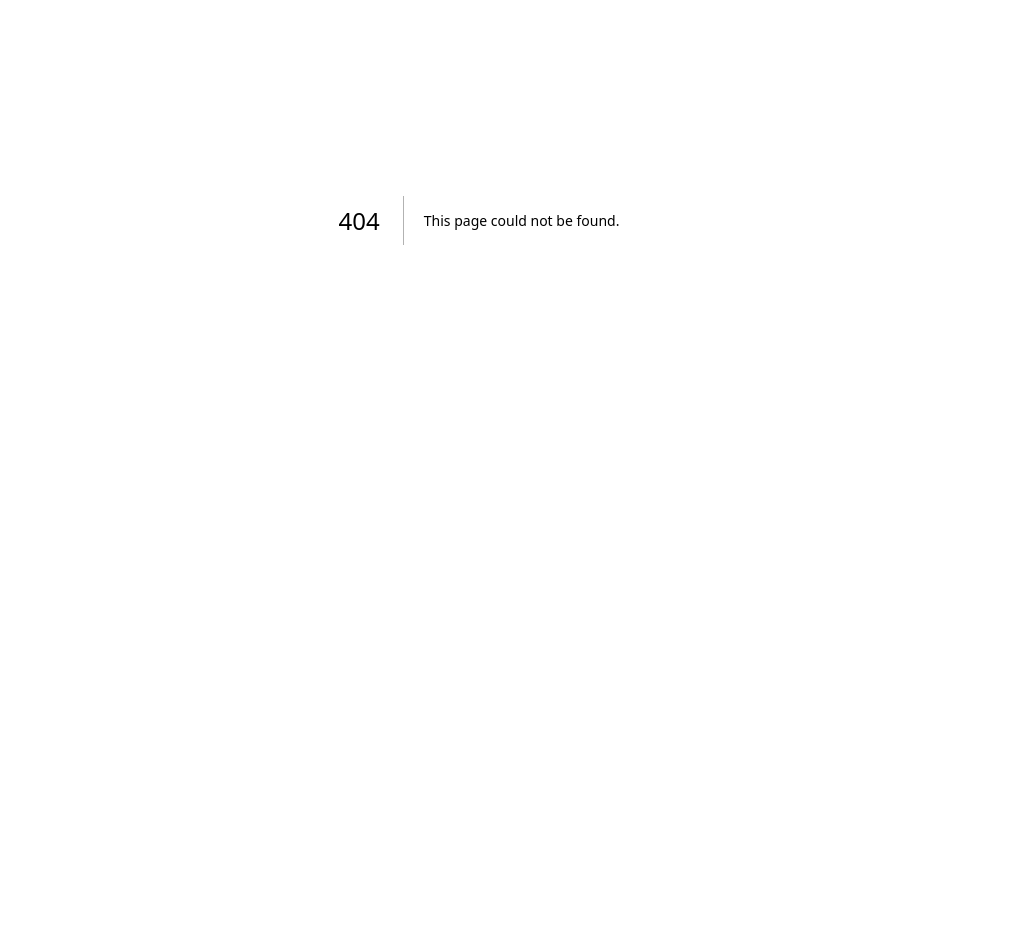
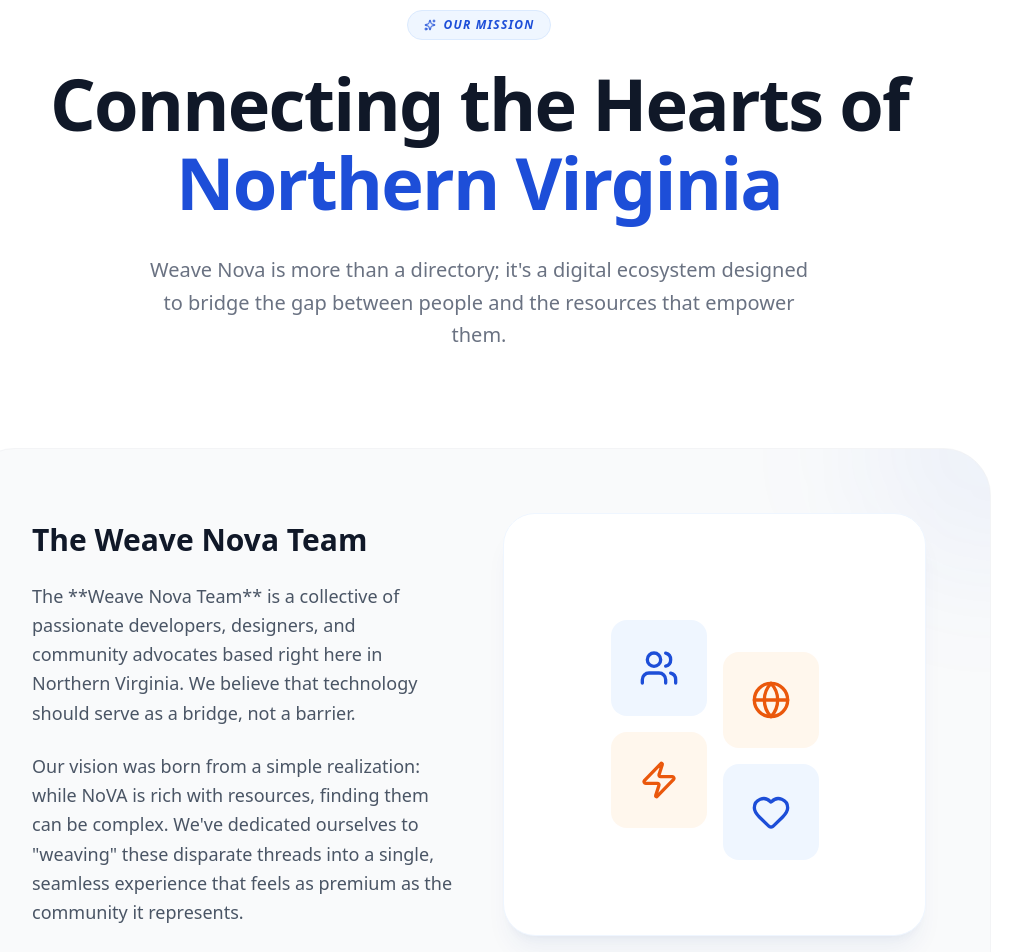
Before and after one commit to AyanP26/RealWebmaster2026, a Next.js app: page /about in a window 1280 px wide. Before the commit this address had no page. Shown: the part 180-1132 px from the top of the page, without its empty margins (161-1182 px from the left). Before the commit the page ends 800 px from the top, so only its background shows below. Built offline with nearby package versions, Linux system fonts and the light colour scheme.

Commit message:
feat: add premium about page and resolve build artifact issues

```diff
--- /dev/null
+++ b/app/about/page.tsx
@@ -0,0 +1,126 @@
+"use client";
+
+import Navbar from "../components/Navbar";
+import Footer from "../components/Footer";
+import { Users, Heart, Shield, Sparkles, Globe, Zap } from "lucide-react";
+
+export default function AboutPage() {
+    return (
+        <div className="min-h-screen flex flex-col bg-white font-sans text-gray-900">
+            <Navbar />
+
+            <main className="flex-grow pt-32 pb-20">
+                {/* Hero Section */}
+                <section className="px-6 mb-24 text-center">
+                    <div className="max-w-4xl mx-auto">
+                        <div className="inline-block px-4 py-1.5 mb-6 bg-blue-50 rounded-full border border-blue-100">
+                            <span className="text-xs font-bold text-primary-blue uppercase tracking-widest italic flex items-center gap-2">
+                                <Sparkles className="w-3 h-3" />
+                                Our Mission
+                            </span>
+                        </div>
+                        <h1 className="text-5xl md:text-7xl font-bold tracking-tight text-gray-900 mb-8 leading-[1.1]">
+                            Connecting the Hearts of <br />
+                            <span className="text-primary-blue">Northern Virginia</span>
+                        </h1>
+                        <p className="text-xl text-gray-500 max-w-2xl mx-auto leading-relaxed">
+                            Weave Nova is more than a directory; it's a digital ecosystem designed to bridge the gap between people and the resources that empower them.
+                        </p>
+                    </div>
+                </section>
+
+                {/* Our Story / Who We Are */}
+                <section className="px-6 mb-32">
+                    <div className="max-w-5xl mx-auto bg-gray-50 rounded-[3rem] p-8 md:p-16 border border-gray-100 relative overflow-hidden">
+                        <div className="absolute top-0 right-0 w-64 h-64 bg-primary-blue/5 rounded-full blur-3xl transform translate-x-1/2 -translate-y-1/2"></div>
+
+                        <div className="relative z-10 grid grid-cols-1 md:grid-cols-2 gap-12 items-center">
+                            <div>
+                                <h2 className="text-3xl font-bold mb-6 text-gray-900">The Weave Nova Team</h2>
+                                <p className="text-lg text-gray-600 mb-6 leading-relaxed">
+                                    The **Weave Nova Team** is a collective of passionate developers, designers, and community advocates based right here in Northern Virginia. We believe that technology should serve as a bridge, not a barrier.
+                                </p>
+                                <p className="text-lg text-gray-600 leading-relaxed">
+                                    Our vision was born from a simple realization: while NoVA is rich with resources, finding them can be complex. We've dedicated ourselves to "weaving" these disparate threads into a single, seamless experience that feels as premium as the community it represents.
+                                </p>
+                            </div>
+                            <div className="aspect-square bg-white rounded-[2rem] shadow-xl shadow-blue-900/5 flex items-center justify-center p-12 border border-blue-50">
+                                <div className="grid grid-cols-2 gap-4">
+                                    <div className="w-24 h-24 bg-blue-50 rounded-2xl flex items-center justify-center">
+                                        <Users className="w-10 h-10 text-primary-blue" />
+                                    </div>
+                                    <div className="w-24 h-24 bg-orange-50 rounded-2xl flex items-center justify-center transform translate-y-8">
+                                        <Globe className="w-10 h-10 text-accent-orange" />
+                                    </div>
+                                    <div className="w-24 h-24 bg-orange-50 rounded-2xl flex items-center justify-center">
+                                        <Zap className="w-10 h-10 text-accent-orange" />
+                                    </div>
+                                    <div className="w-24 h-24 bg-blue-50 rounded-2xl flex items-center justify-center transform translate-y-8">
+                                        <Heart className="w-10 h-10 text-primary-blue" />
+                                    </div>
+                                </div>
+                            </div>
+                        </div>
+                    </div>
+                </section>
+
+                {/* Core Values */}
+                <section className="px-6 mb-32 max-w-6xl mx-auto">
+                    <div className="text-center mb-16">
+                        <h2 className="text-4xl font-bold text-gray-900">What Drives Us</h2>
+                    </div>
+                    <div className="grid grid-cols-1 md:grid-cols-3 gap-8">
+                        {[
+                            {
+                                icon: <Heart className="w-6 h-6" />,
+                                title: "Community First",
+                                color: "bg-blue-50",
+                                text: "Every feature we build is designed with the local resident in mind, ensuring real-world utility."
+                            },
+                            {
+                                icon: <Shield className="w-6 h-6" />,
+                                title: "Verified Accuracy",
+                                color: "bg-orange-50",
+                                text: "We meticulously curate our resource database to ensure you get correct, up-to-date information every time."
+                            },
+                            {
+                                icon: <Sparkles className="w-6 h-6" />,
+                                title: "Design Excellence",
+                                color: "bg-blue-50",
+                                text: "Aesthetics and accessibility go hand-in-hand. We strive for a premium experience for every user."
+                            }
+                        ].map((value, i) => (
+                            <div key={i} className="bg-white p-10 rounded-[2.5rem] border border-gray-100 shadow-sm hover:shadow-xl hover:shadow-blue-900/5 transition-all group">
+                                <div className={`w-14 h-14 ${value.color} rounded-2xl flex items-center justify-center mb-8 transition-transform group-hover:scale-110`}>
+                                    {value.icon}
+                                </div>
+                                <h3 className="text-xl font-bold mb-4">{value.title}</h3>
+                                <p className="text-gray-500 leading-relaxed">{value.text}</p>
+                            </div>
+                        ))}
+                    </div>
+                </section>
+
+                {/* Final CTA */}
+                <section className="px-6">
+                    <div className="max-w-5xl mx-auto bg-primary-blue rounded-[3rem] p-12 md:p-20 text-center text-white relative overflow-hidden">
+                        <div className="absolute top-0 left-0 w-full h-full bg-gradient-to-tr from-blue-900/20 to-transparent"></div>
+                        <div className="relative z-10">
+                            <h2 className="text-4xl md:text-5xl font-bold mb-8 italic">Ready to explore NoVA?</h2>
+                            <div className="flex flex-col sm:flex-row gap-4 justify-center">
+                                <a href="/" className="px-10 py-4 bg-white text-primary-blue rounded-full font-bold text-lg hover:bg-gray-100 transition-all shadow-lg">
+                                    Start Searching
+                                </a>
+                                <a href="/submit" className="px-10 py-4 bg-accent-orange text-white rounded-full font-bold text-lg hover:bg-orange-500 transition-all shadow-lg">
+                                    Contribute a Resource
+                                </a>
+                            </div>
+                        </div>
+                    </div>
+                </section>
+            </main>
+
+            <Footer />
+        </div>
+    );
+}
--- a/app/search/SearchClient.tsx
+++ b/app/search/SearchClient.tsx
@@ -2,7 +2,6 @@
 
 import { useState, useMemo, useEffect } from 'react';
 import { CommunityResource } from "../types/resource";
-import ResourceCard from "../components/ResourceCard";
 import CompactResourceCard from "../components/CompactResourceCard";
 import HomeSearchBar from "../components/HomeSearchBar";
 import { parseQuery, rankResources, generateAIOverview } from "../utils/searchEngine";
```
Also changed, not shown: 1 other file (tests, documents, lock files or other folders).
